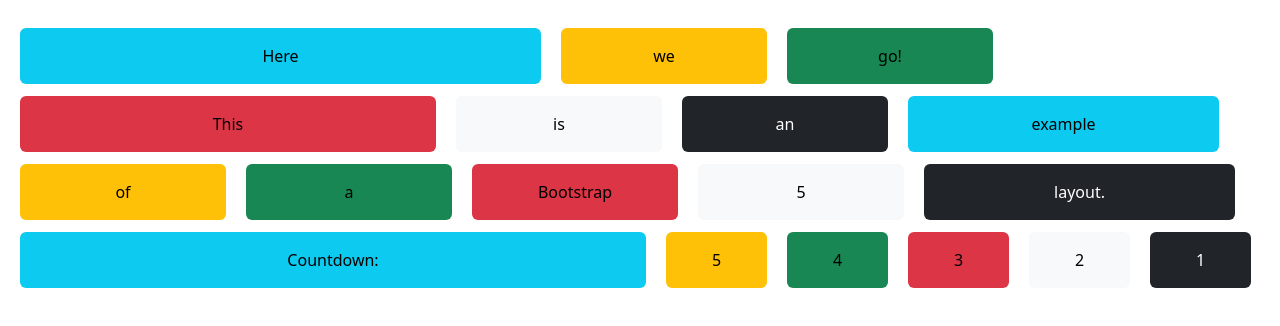
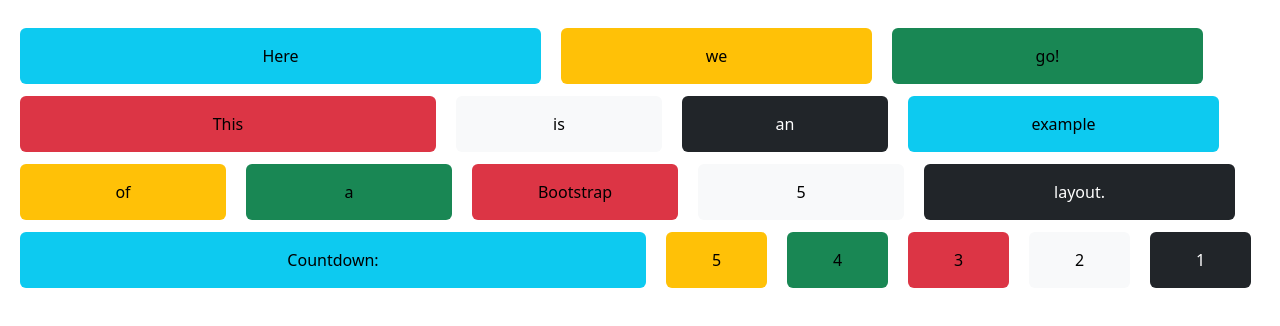
Before and after one commit to JasonOS03/rwat-C22400796, a plain HTML site: page lab1/index.html in a window 1280 px wide. Drawn offline with nearby package versions, Linux system fonts and the light colour scheme.

Commit message:
further modifications

```diff
--- a/lab1/index.html
+++ b/lab1/index.html
@@ -10,10 +10,10 @@
         <div class = "col-sm-5 m-2">
             <div class = "bg-info text-black rounded p-3 text-center">Here</div>
         </div>
-        <div class = "col-sm-2 m-2">
+        <div class = "col-sm-3 m-2">
             <div class = "bg-warning text-black rounded p-3 text-center">we</div>
         </div>
-        <div class = "col-sm-2 m-2">
+        <div class = "col-sm-3 m-2">
             <div class = "bg-success text-black rounded p-3 text-center">go!</div>
         </div>
     </div>
```
